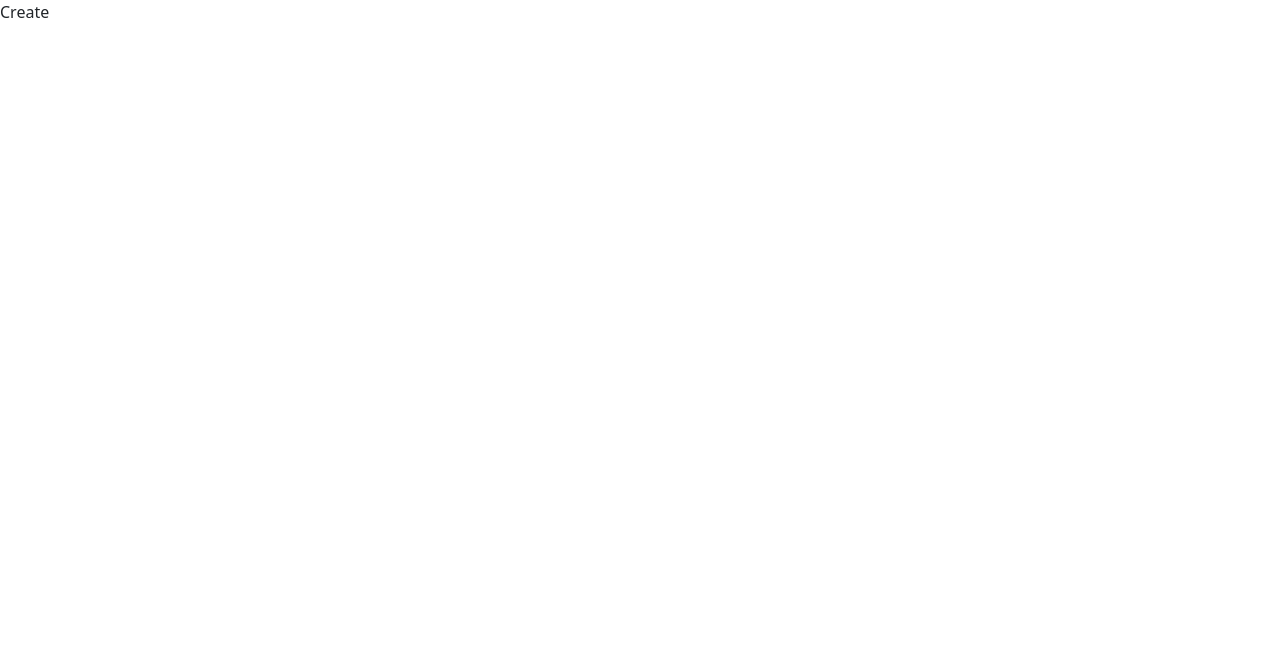
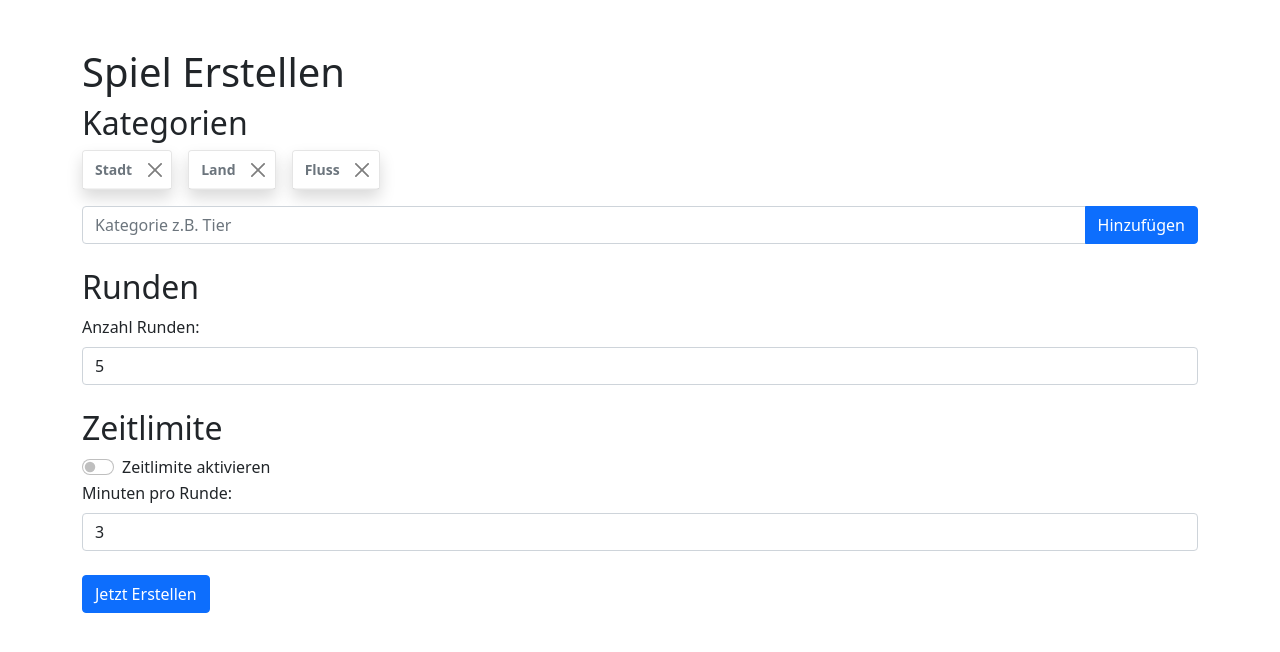
Before and after one commit to TSBE-PRG-ADP-22/stadt-land-fluss-ui, a React (Create React App) app: page /create in a window 1280 px wide. Shown: the top 652 px of the page. Built offline with nearby package versions, Linux system fonts and the light colour scheme.

Commit message:
feat(#0): add layout for home and create page

```diff
--- a/src/App.js
+++ b/src/App.js
@@ -1,8 +1,8 @@
-import Router from './Router'
+import Router from './Router';
 
 function App() {
   return (
-    <div className="App">
+    <div className="App mt-5 mb-5">
       <Router />
     </div>
   );
--- /dev/null
+++ b/src/components/CategoryToast/CategoryToast.jsx
@@ -0,0 +1,14 @@
+import React from 'react';
+import Toast from 'react-bootstrap/Toast';
+
+const CategoryToast = ({ label }) => {
+  return (
+    <Toast className="w-auto">
+      <Toast.Header>
+        <strong className="me-auto">{label}</strong>
+      </Toast.Header>
+    </Toast>
+  );
+};
+
+export default CategoryToast;
--- a/src/pages/Create.js
+++ b/src/pages/Create.js
@@ -1,8 +1,58 @@
 import React from 'react';
+import Container from 'react-bootstrap/Container';
+import Row from 'react-bootstrap/Row';
+import Col from 'react-bootstrap/Col';
+import Form from 'react-bootstrap/Form';
+import InputGroup from 'react-bootstrap/InputGroup';
+import Button from 'react-bootstrap/Button';
+import FormControl from 'react-bootstrap/FormControl';
+import CategoryToast from '../components/CategoryToast/CategoryToast';
 
 const Create = () => {
   return (
-    <div>Create</div>
+    <Container>
+      <Form>
+        <h1>Spiel Erstellen</h1>
+        <Row className="mb-4">
+          <Col>
+            <h2>Kategorien</h2>
+            <div className="d-flex flex-wrap gap-3 mb-3">
+              {['Stadt', 'Land', 'Fluss'].map((category, index) => (
+                <CategoryToast key={index} label={category} />
+              ))}
+            </div>
+            <InputGroup>
+              <FormControl placeholder="Kategorie z.B. Tier" />
+              <Button>Hinzufügen</Button>
+            </InputGroup>
+          </Col>
+        </Row>
+        <Row className="mb-4">
+          <Col>
+            <h2>Runden</h2>
+            <Form.Group>
+              <Form.Label htmlFor="rounds">Anzahl Runden:</Form.Label>
+              <Form.Control id="rounds" type="number" defaultValue="5" />
+            </Form.Group>
+          </Col>
+        </Row>
+        <Row className="mb-4">
+          <Col>
+            <h2>Zeitlimite</h2>
+            <Form.Check type="switch" id="custom-switch" label="Zeitlimite aktivieren" />
+            <Form.Group>
+              <Form.Label htmlFor="timelimit">Minuten pro Runde:</Form.Label>
+              <Form.Control id="timelimit" type="number" defaultValue="3" />
+            </Form.Group>
+          </Col>
+        </Row>
+        <Row>
+          <Col>
+            <Button>Jetzt Erstellen</Button>
+          </Col>
+        </Row>
+      </Form>
+    </Container>
   );
 };
 
--- a/src/pages/Home.js
+++ b/src/pages/Home.js
@@ -1,12 +1,35 @@
 import React from 'react';
+import { Link } from 'react-router-dom';
+import Container from 'react-bootstrap/Container';
+import Row from 'react-bootstrap/Row';
+import Col from 'react-bootstrap/Col';
+import InputGroup from 'react-bootstrap/InputGroup';
 import Button from 'react-bootstrap/Button';
-
+import FormControl from 'react-bootstrap/FormControl';
 
 const Home = () => {
   return (
-    <div>
-      <Button>Test</Button>
-    </div>
+    <Container>
+      <h1>Wilkommen auf Stadt Land Fluss</h1>
+      <Row>
+        <Col>
+          <h2>Spiel Beitreten</h2>
+          <InputGroup className="mb-3">
+            <FormControl />
+            <Button>Jetzt Beitreten</Button>
+          </InputGroup>
+        </Col>
+      </Row>
+      <hr />
+      <Row>
+        <Col>
+          <h2>Spiel Erstellen</h2>
+          <Link to="/create">
+            <Button>Jetzt Erstellen</Button>
+          </Link>
+        </Col>
+      </Row>
+    </Container>
   );
 };
 
```
Also changed, not shown: 1 other file (tests, documents, lock files or other folders).
